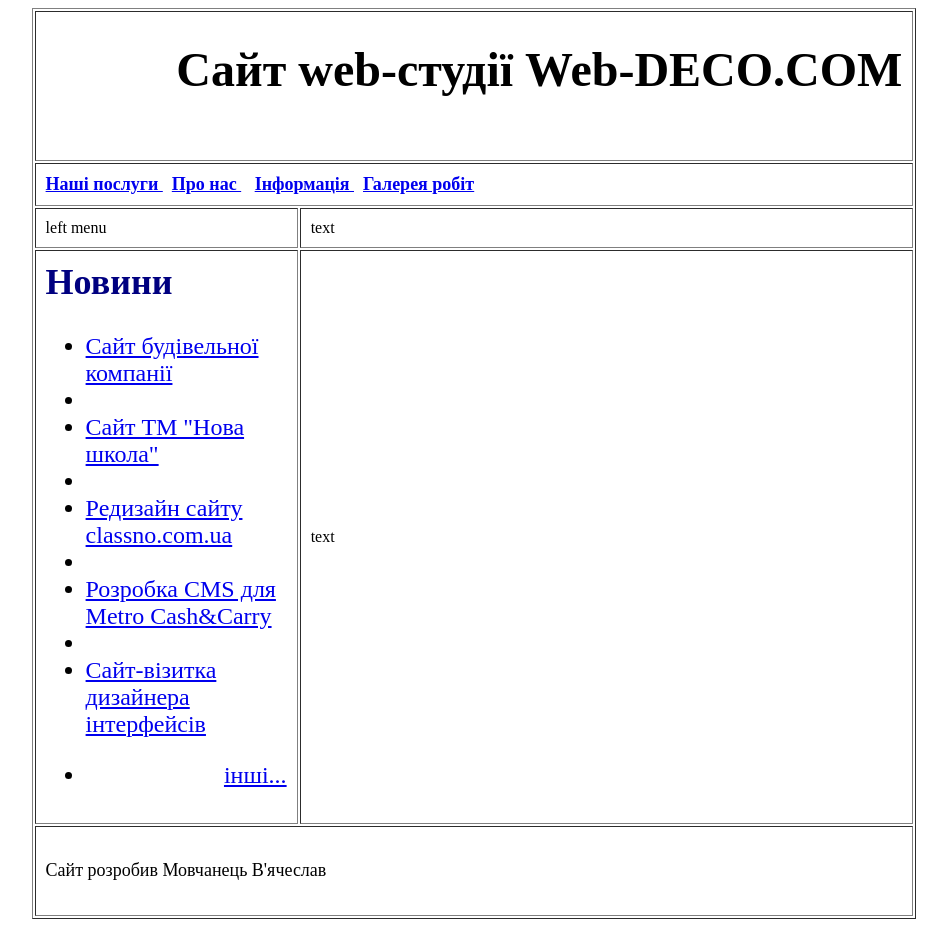
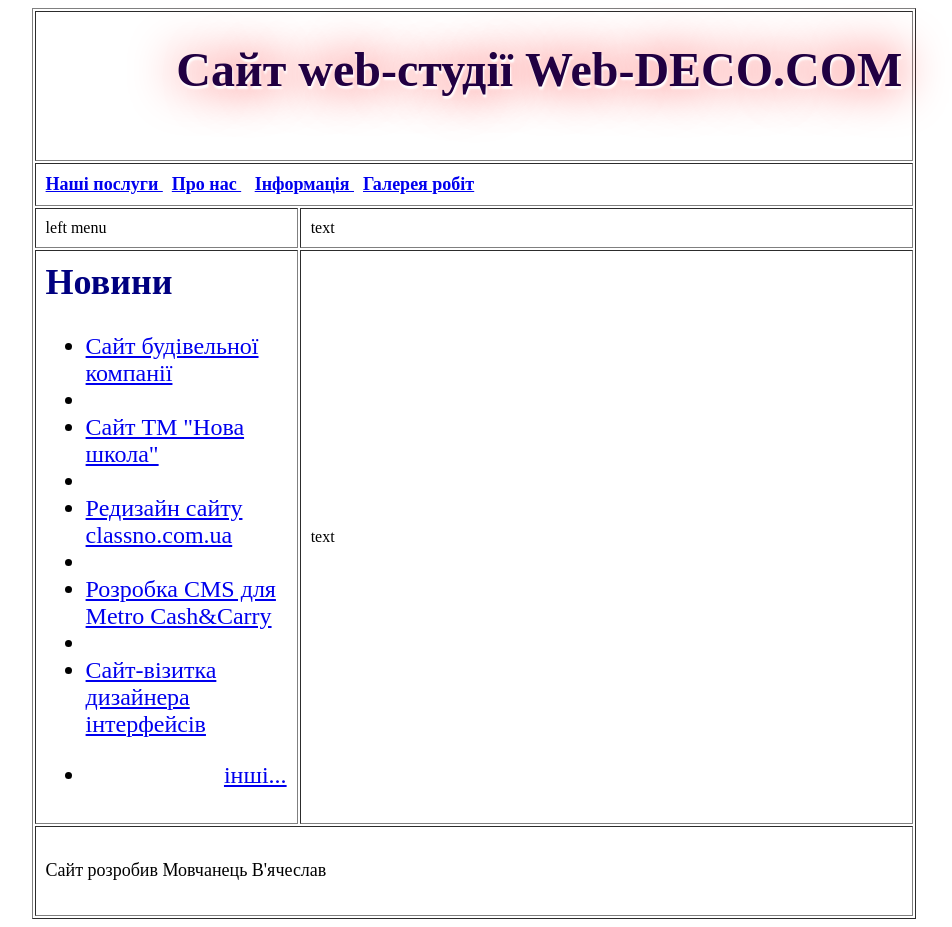
Before and after one commit to Movchanets/Web-DECO, a plain HTML site: page index.html in a window 1280 px wide. Shown: the whole page, without its empty margins (166-1118 px from the left). Drawn offline with Linux system fonts and the light colour scheme.

Commit message:
09 - Добавити стиль-тінь

```diff
--- a/index.html
+++ b/index.html
@@ -2,12 +2,18 @@
 <Head>
 <meta charser= "utf-8">
 <title>Сайт web-студії "Web-DECO"</title>
+<style>
+ .shadowtext{text-shadow: 1px 3px 2px white, 0 0 1em red;
+ color:#210042;
+ font-size:2 em;
+ }
+ </style>
 </Head>
 <body background-color = "images/bg.jpg">
 <table border='1' align ='center' cellpadding ="10" width ="70%">
 <tr>
 <td colspan='2' height ="150" align="right" hspace ="5" >
-<font size ="5" colot = "Maroon" ><h1>Сайт web-студії  Web-DECO.COM <h2></font></td>
+<font size ="5" colot = "Maroon" ><h1 class="shadowtext">Сайт web-студії  Web-DECO.COM <h2></font></td>
  </tr>
   <tr>
 <td colspan='2' >
```
